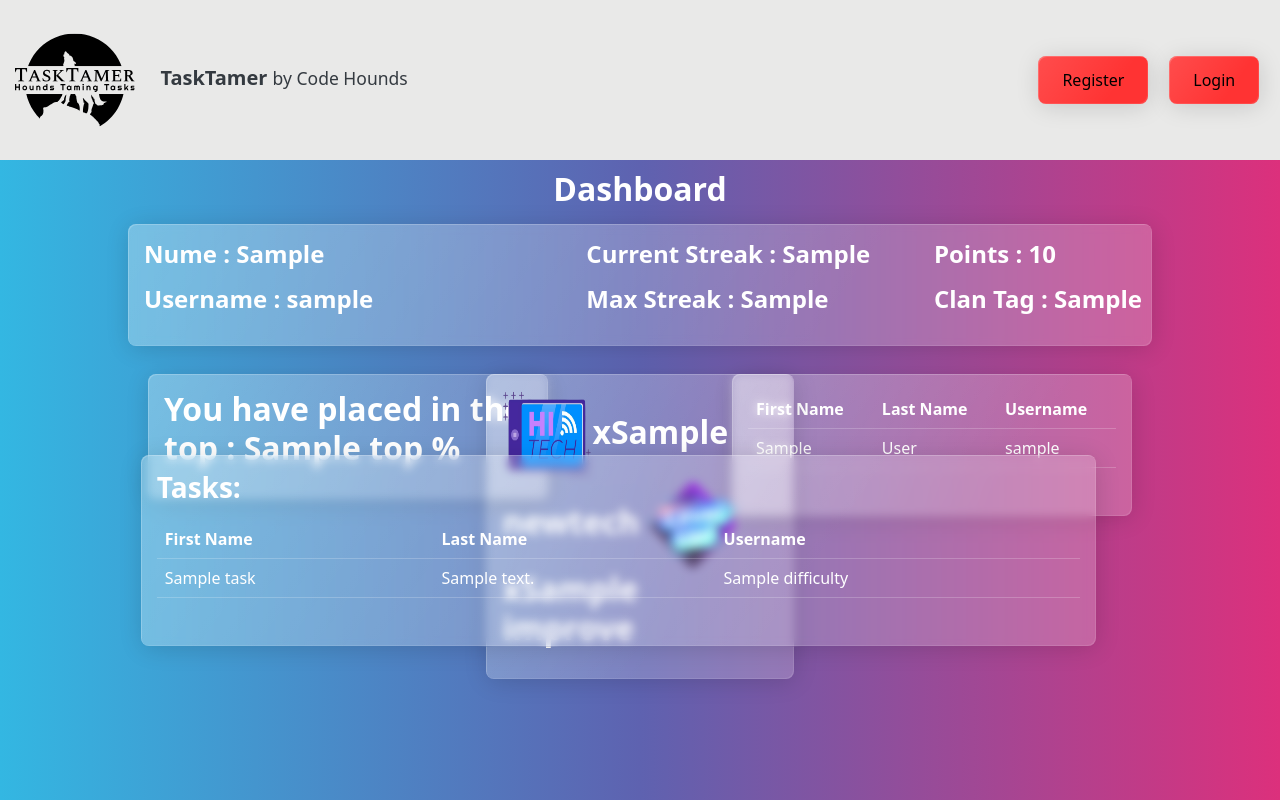
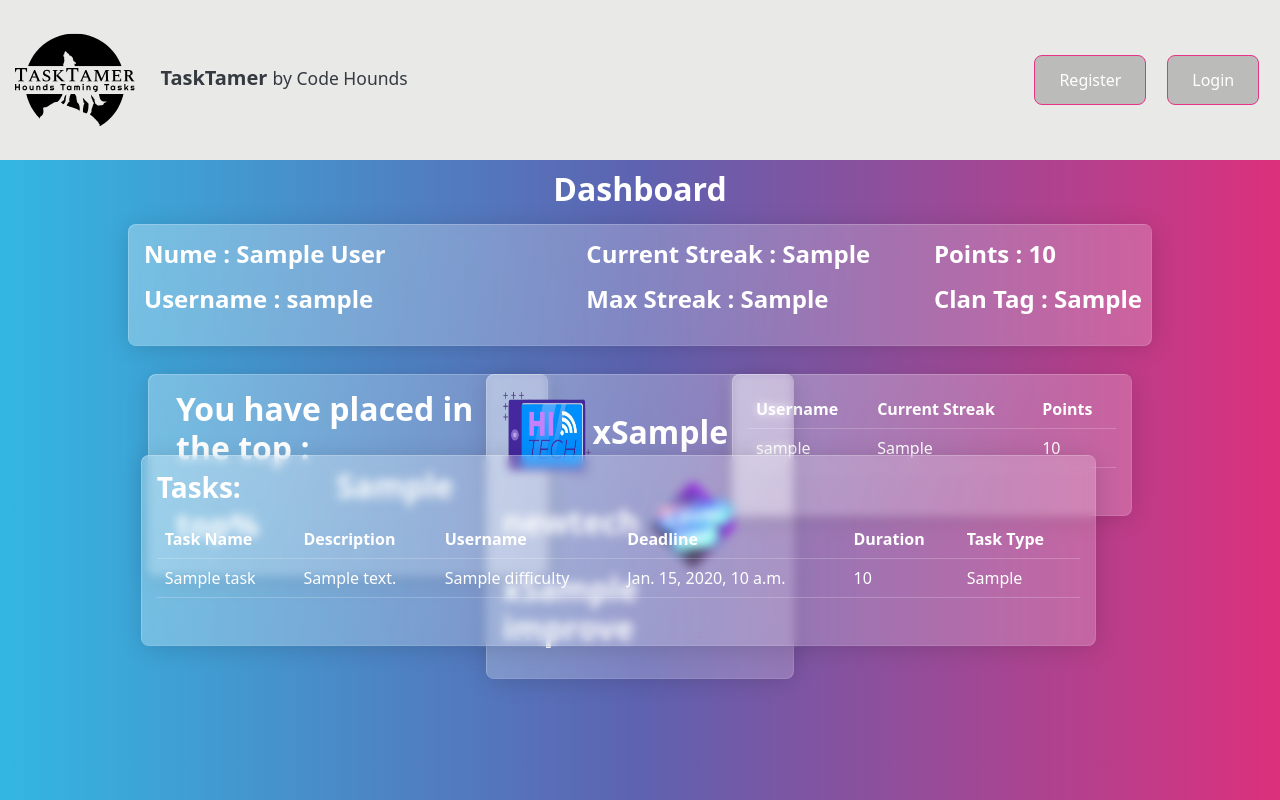
Before and after one commit to TimiAndrei/Productivity-App-CST-Hackathon, a Django app: template Webapp/Product/templates/dashboard.html in a window 1280 px wide. Run offline with Django 3.2, Linux system fonts and the light colour scheme; the template is opened without the code that fills it: most values are stand-ins (such as "Sample title", 1, 10 or a date in 2020); some libraries are stand-ins or nearby versions.

Commit message:
fixed dashboard

```diff
--- a/Webapp/Product/templates/addtask.html
+++ b/Webapp/Product/templates/addtask.html
@@ -38,9 +38,9 @@
 
 
             &nbsp; &nbsp; &nbsp;
-            <a class="btn btn-primary" type="button" id="custom_button" href="{% url 'register' %}">Register</a>
+            <a class="btn btn-primary" type="button" href="{% url 'register' %}">Register</a>
             &nbsp; &nbsp; &nbsp;
-            <a class="btn btn-primary" type="button" id="custom_button" href="{% url 'my-login' %}">Login</a>
+            <a class="btn btn-primary" type="button" href="{% url 'my-login' %}">Login</a>
             &nbsp; &nbsp; &nbsp;
         </ul>
     </div>
--- a/Webapp/Product/templates/dashboard.html
+++ b/Webapp/Product/templates/dashboard.html
@@ -38,9 +38,9 @@
     <div class="collapse navbar-collapse text-center" id="navbarNavDropdown">
         <ul class="navbar-nav ms-auto">
             &nbsp; &nbsp; &nbsp;
-            <a class="btn btn-primary" type="button" id="custom_button" href="{% url 'register' %}">Register</a>
+            <a class="btn btn-primary" type="button" href="{% url 'register' %}">Register</a>
             &nbsp; &nbsp; &nbsp;
-            <a class="btn btn-primary" type="button" id="custom_button" href="{% url 'my-login' %}">Login</a>
+            <a class="btn btn-primary" type="button" href="{% url 'my-login' %}">Login</a>
             &nbsp; &nbsp; &nbsp;
         </ul>
     </div>
@@ -56,7 +56,7 @@
         style="width: 80%; height:auto; min-width:700px; margin: auto; position: absolute; right:0; left:0; padding:1em">
         <div style="display:flex; flex-direction:row; ">
             <div>
-                <h4>Nume : {{ person.first_name }}</h4>
+                <h4>Nume : {{ person.first_name }} {{person.last_name}}</h4>
                 <h4>Username : {{ person.username }}</h4>
             </div>
             <div style="position:absolute; margin-left:43.2%;">
@@ -76,9 +76,9 @@
 
                     <tr>
 
-                        <th scope="col">First Name</th>
-                        <th scope="col">Last Name</th>
                         <th scope="col">Username</th>
+                        <th scope="col">Current Streak</th>
+                        <th scope="col">Points</th>
 
                     </tr>
 
@@ -90,9 +90,9 @@
                     {% for clan in clans %}
                     <tr>
 
-                        <td>{{ clan.first_name }}</td>
-                        <td>{{ clan.last_name }}</td>
                         <td>{{ clan.username }}</td>
+                        <td>{{ clan.current_streak }}</td>
+                        <td>{{ clan.points }}</td>
 
                     </tr>
                     {% endfor %}
@@ -103,14 +103,15 @@
         <div class="card border-success mb-3"
             style="width: 30%; height:auto; min-width:400px; margin: auto; position: absolute; top:150px; left:20px; padding:1em">
 
-            <h2>You have placed in the top : {{top}} %</h2>
+            <h2 style="margin-left:12px">You have placed in the top : <span style="margin-left:45%;">{{top}}%</span>
+            </h2>
         </div>
 
         <div class="card border-success mb-3"
             style="width: 30%; height:auto; min-width:300px; margin: auto; position: absolute; top:150px; left:35%; padding:1em">
 
-            <h2><img src="../static/images/high_tech_no_bg.png" style="width:90px; height:90px">x{{newtech}}
-                <img src="../static/images/level_up_no_bg.png" style="width:90px; height:90px">x{{improve}}
+            <h2><img src="../../static/images/high_tech_no_bg.png" style="width:90px; height:90px">x{{newtech}}
+                <img src="../../static/images/level_up_no_bg.png" style="width:90px; height:90px">x{{improve}}
             </h2>
         </div>
     </div>
@@ -123,9 +124,12 @@
 
                 <tr>
 
-                    <th scope="col">First Name</th>
-                    <th scope="col">Last Name</th>
+                    <th scope="col">Task Name</th>
+                    <th scope="col">Description</th>
                     <th scope="col">Username</th>
+                    <th scope="col">Deadline</th>
+                    <th scope="col">Duration</th>
+                    <th scope="col">Task Type</th>
 
                 </tr>
 
@@ -140,6 +144,9 @@
                     <td>{{ task.title }}</td>
                     <td>{{ task.description }}</td>
                     <td>{{ task.difficulty }}</td>
+                    <td>{{ task.deadline }}</td>
+                    <td>{{ task.duration }}</td>
+                    <td>{{ task.task_type }}</td>
 
                 </tr>
                 {% endfor %}
--- a/Webapp/Product/templates/listtasks.html
+++ b/Webapp/Product/templates/listtasks.html
@@ -40,9 +40,9 @@
 
 
             &nbsp; &nbsp; &nbsp;
-            <a class="btn btn-primary" type="button" id="custom_button" href="{% url 'register' %}">Register</a>
+            <a class="btn btn-primary" type="button" href="{% url 'register' %}">Register</a>
             &nbsp; &nbsp; &nbsp;
-            <a class="btn btn-primary" type="button" id="custom_button" href="{% url 'my-login' %}">Login</a>
+            <a class="btn btn-primary" type="button" href="{% url 'my-login' %}">Login</a>
             &nbsp; &nbsp; &nbsp;
         </ul>
     </div>
--- a/Webapp/Product/templates/my-login.html
+++ b/Webapp/Product/templates/my-login.html
@@ -36,9 +36,9 @@
     <div class="collapse navbar-collapse text-center" id="navbarNavDropdown">
         <ul class="navbar-nav ms-auto">
             &nbsp; &nbsp; &nbsp;
-            <a class="btn btn-primary" type="button" id="custom_button" href="{% url 'register' %}">Register</a>
+            <a class="btn btn-primary" type="button" href="{% url 'register' %}">Register</a>
             &nbsp; &nbsp; &nbsp;
-            <a class="btn btn-primary" type="button" id="custom_button" href="{% url 'my-login' %}">Login</a>
+            <a class="btn btn-primary" type="button" href="{% url 'my-login' %}">Login</a>
             &nbsp; &nbsp; &nbsp;
         </ul>
     </div>
--- a/Webapp/Product/templates/register.html
+++ b/Webapp/Product/templates/register.html
@@ -36,9 +36,9 @@
     <div class="collapse navbar-collapse text-center" id="navbarNavDropdown">
         <ul class="navbar-nav ms-auto">
             &nbsp; &nbsp; &nbsp;
-            <a class="btn btn-primary" type="button" id="custom_button" href="{% url 'register' %}">Register</a>
+            <a class="btn btn-primary" type="button" href="{% url 'register' %}">Register</a>
             &nbsp; &nbsp; &nbsp;
-            <a class="btn btn-primary" type="button" id="custom_button" href="{% url 'my-login' %}">Login</a>
+            <a class="btn btn-primary" type="button" href="{% url 'my-login' %}">Login</a>
             &nbsp; &nbsp; &nbsp;
         </ul>
     </div>
--- a/Webapp/Product/urls.py
+++ b/Webapp/Product/urls.py
@@ -3,6 +3,7 @@
 
 urlpatterns=[
     path('',views.index),
+    path('login/',views.my_login, name='login'),
     path('register/',views.register, name='register'),
     path('my-login/',views.my_login, name='my-login'),
     path('dashboard/',views.dashboard, name='dashboard'),
```
Also changed, not shown: Webapp/Product/templates/index.html (+6 -5 lines), Webapp/Product/user_list.py (+36 -30 lines), Webapp/Product/views.py (+13 -17 lines).
